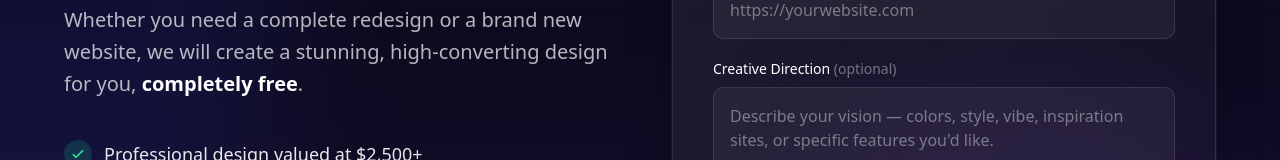
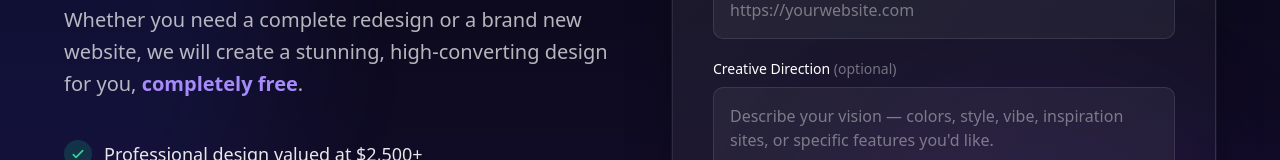
Before and after one commit to jgierlach/core-labs-landing-page, a SvelteKit app: page /website-redesign in a window 1280 px wide. Shown: the part 540-700 px from the top of the page. Built offline with nearby package versions, Linux system fonts and the light colour scheme.

Commit message:
Update text color for emphasis on website redesign page, enhancing visual appeal and consistency with design elements.

```diff
--- a/src/routes/website-redesign/+page.svelte
+++ b/src/routes/website-redesign/+page.svelte
@@ -204,7 +204,7 @@
 						class="mt-4 sm:mt-6 text-base leading-7 text-white/70 sm:text-xl sm:leading-8"
 						use:pageLoad={{ delay: 200 }}
 					>
-						Whether you need a complete redesign or a brand new website, we will create a stunning, high-converting design for you, <strong class="text-white">completely free</strong>.
+						Whether you need a complete redesign or a brand new website, we will create a stunning, high-converting design for you, <strong class="text-[#a78bfa]">completely free</strong>.
 					</p>
 
 					<div class="mt-6 sm:mt-10 mx-auto max-w-md lg:mx-0 lg:max-w-none space-y-3 sm:space-y-4" use:pageLoad={{ delay: 300 }}>
```
